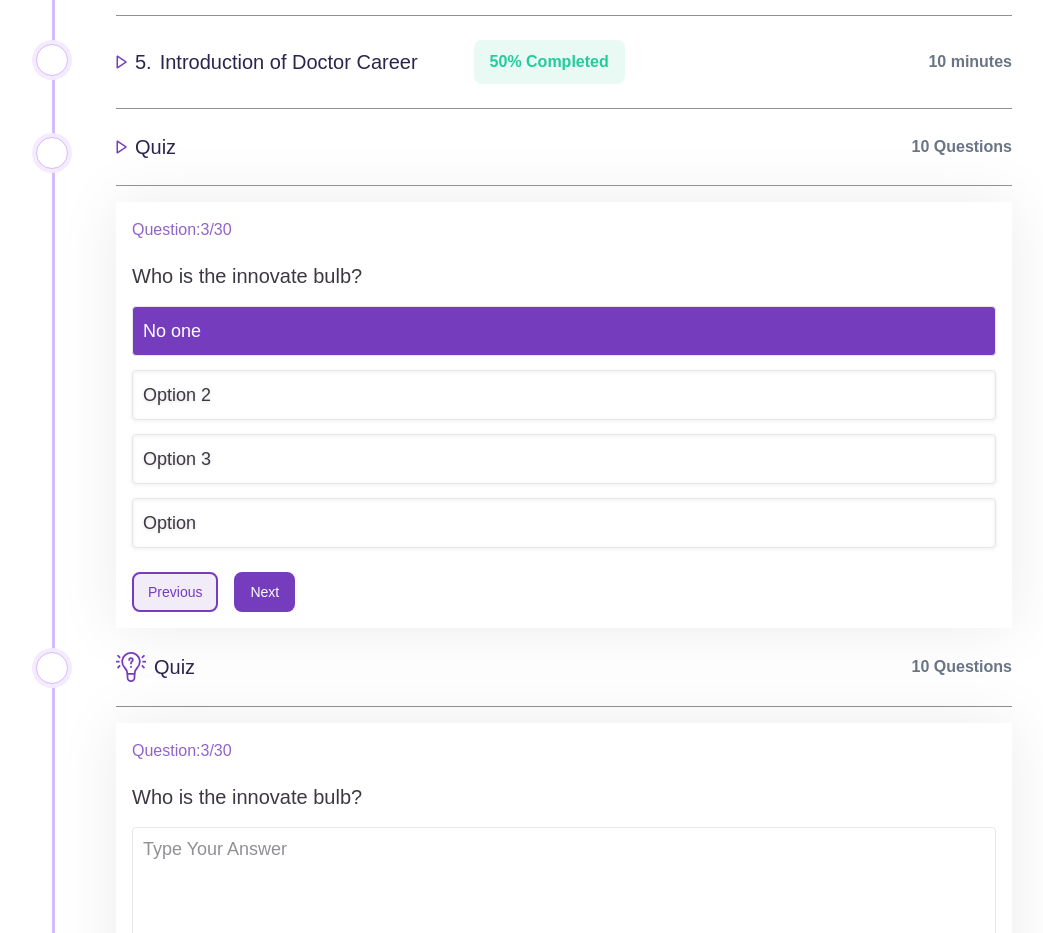
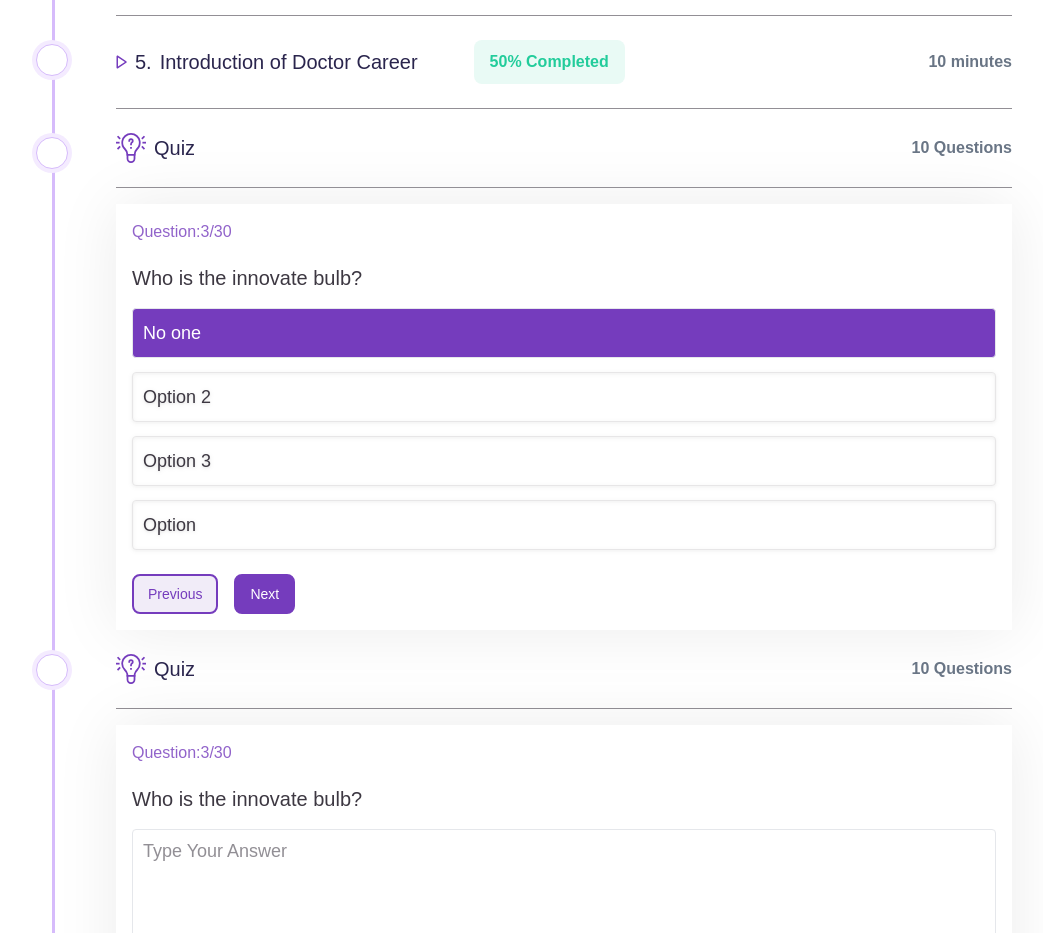
Before and after one commit to waseem2u/education, a Next.js app: page / in a window 1280 px wide. Shown: the part 1360-2293 px from the top of the page, without its empty margins (108-1151 px from the left). Built offline with nearby package versions, Linux system fonts and the light colour scheme.

Commit message:
careerMojiDesignComplete

```diff
--- a/src/component/CareerDoctor.tsx
+++ b/src/component/CareerDoctor.tsx
@@ -2,7 +2,7 @@ import React from "react";
 import Image from "next/image";
 import CareerCard from "./CareerCard";
 import CareerInnovate from "./CareerInnovate";
-import {CareerPlay} from "@/svg";
+import { CareerPlay } from "@/svg";
 const CareerDoctor = () => {
   return (
     <div className="px-2 lg:px-40 mt-4">
@@ -14,10 +14,7 @@ const CareerDoctor = () => {
               <div className=" w-full max-w-[1132px] flex justify-between items-center border-b border-natural-grey py-6">
                 <div className=" flex justify-center items-center gap-2 lg:gap-14">
                   <div className="flex justify-center items-center gap-2 ">
-                    <div className="">
-                      {x.image}
-
-                    </div>
+                    <div className="">{x.image}</div>
 
                     <span className="text-base lg:text-xl font-space-gori font-normal text-nile-blue">
                       {x.count}
@@ -47,9 +44,21 @@ const CareerDoctor = () => {
             <div className=" w-full max-w-[1132px] flex justify-between items-center border-b border-natural-grey py-6">
               <div className=" flex justify-center items-center gap-14">
                 <div className="flex justify-center items-center gap-2 ">
-                  <div className="">
-                    <CareerPlay />
-
+                  <div className="hidden lg:block">
+                    <Image
+                      src="/career/careerLamp.svg"
+                      alt="career"
+                      width={30}
+                      height={30}
+                    />
+                  </div>
+                  <div className="lg:hidden">
+                    <Image
+                      src="/career/careerLamp.svg"
+                      alt="career"
+                      width={16}
+                      height={16}
+                    />
                   </div>
 
                   <p className="text-base lg:text-xl font-space-gori font-normal text-nile-blue">
@@ -112,10 +121,7 @@ const CareerDoctor = () => {
               <div className=" w-full max-w-[1132px] flex justify-between items-center border-b border-natural-grey py-6">
                 <div className=" flex justify-center items-center gap-2 lg:gap-14">
                   <div className="flex justify-center items-center gap-2 ">
-                    <div className="">
-                      {x.image}
-
-                    </div>
+                    <div className="">{x.image}</div>
 
                     <span className="text-base lg:text-xl font-space-gori font-normal text-nile-blue">
                       {x.count}
```
